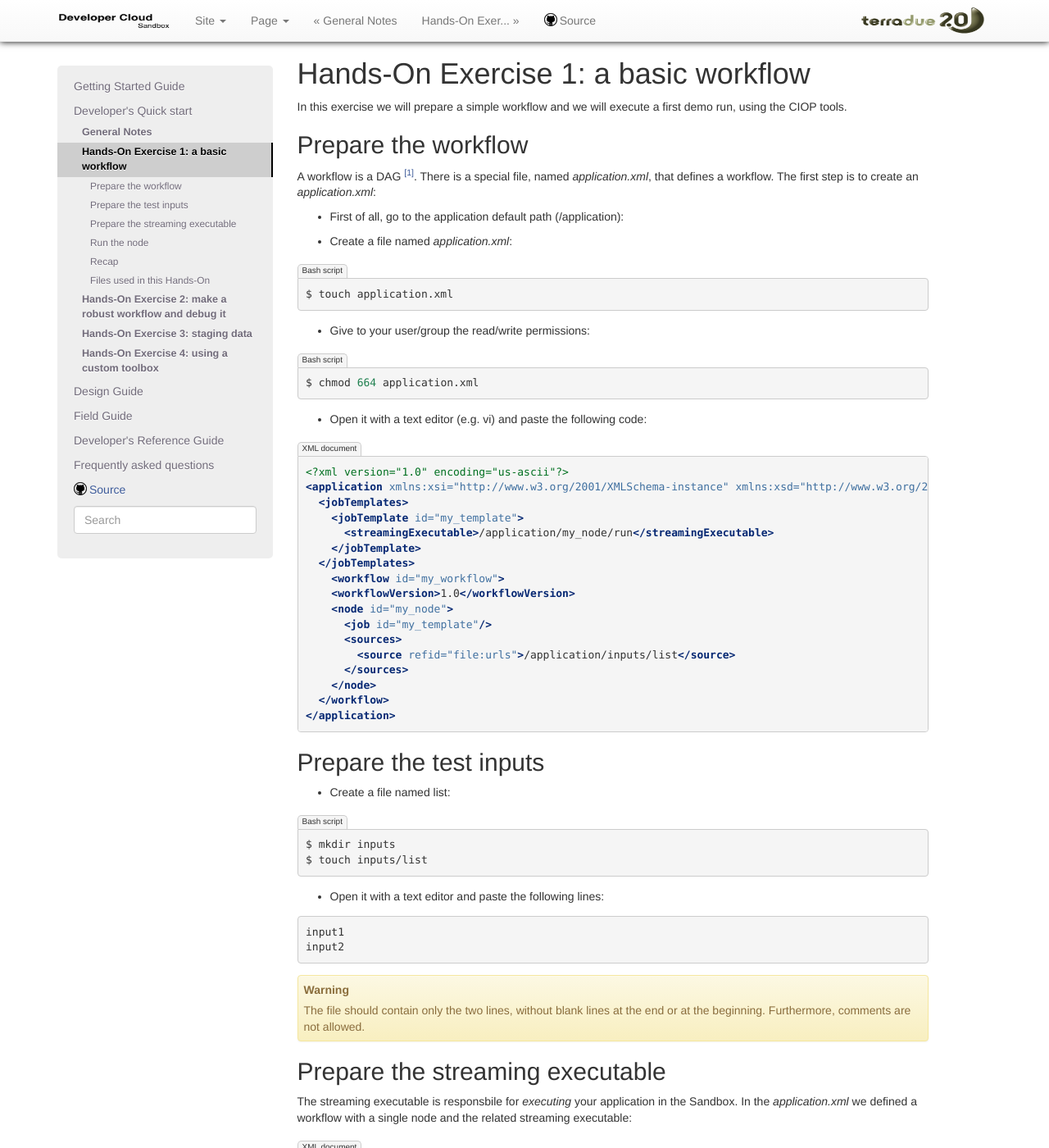
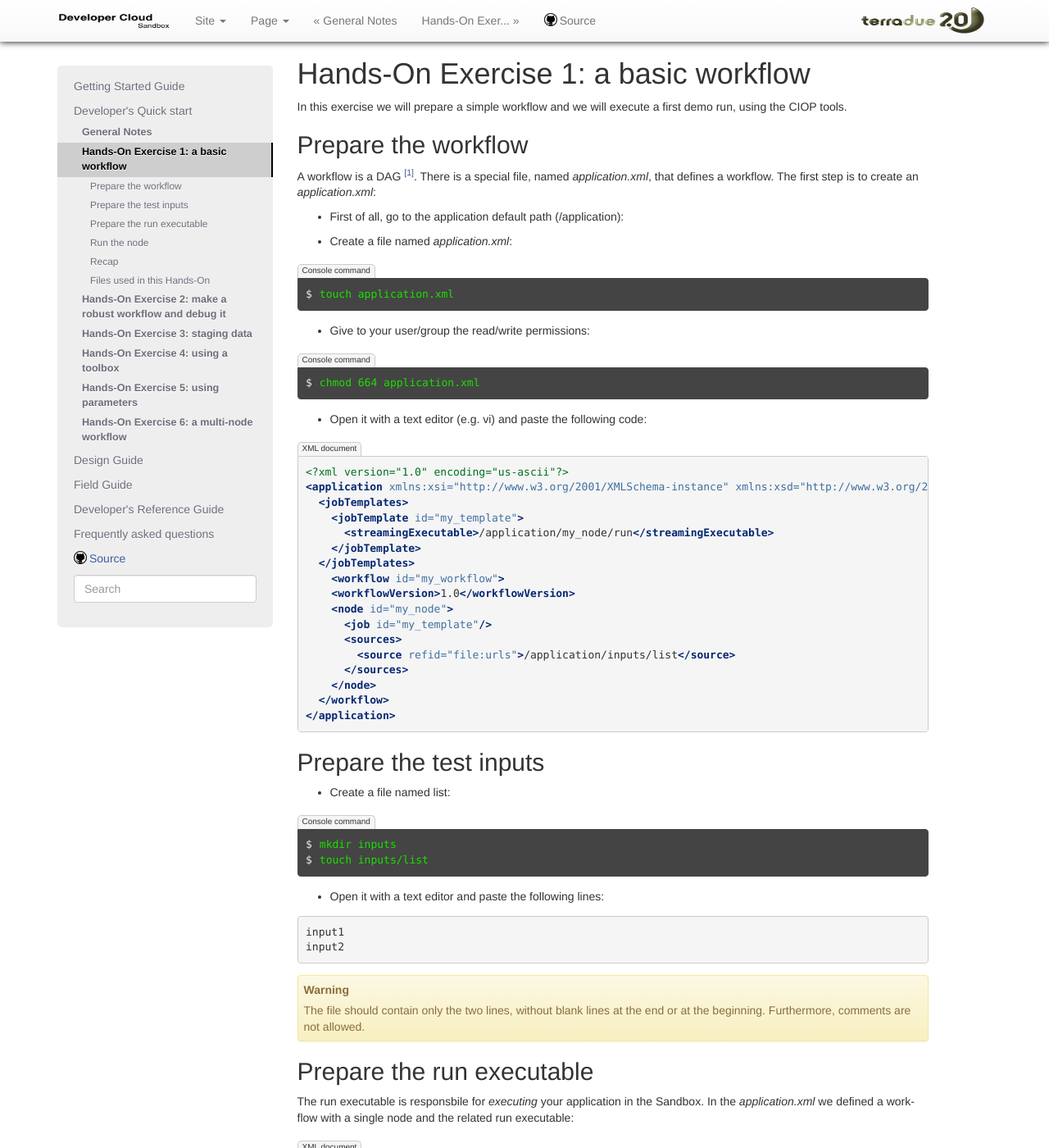
Before and after one commit to Terradue/doc-developer-sandbox, a Sphinx documentation site: the page built from source/developer/basic.rst, in a window 1280 px wide and 1400 px high. Shown: the whole window at 82% size. Built offline with Sphinx 7.4.7, drawn with Linux system fonts in a browser that asks for light colours; pages that are not in the unit, such as notebooks, are missing from menus; some of the changed text lies outside the part shown.

Commit message:
Added Hands-On 5 (parameters) and 6 (multi-node)

```diff
--- a/source/developer/basic.rst
+++ b/source/developer/basic.rst
@@ -12,22 +12,22 @@
 
 * First of all, go to the application default path (/application):
 
-.. code-block:: bash
+.. code-block:: console
  :language: custom
 
- $ cd $_CIOP_APPLICATION_PATH
+ cd $_CIOP_APPLICATION_PATH
 
 * Create a file named *application.xml*:
 
-.. code-block:: bash
+.. code-block:: console
 
- $ touch application.xml
+ touch application.xml
 
 * Give to your user/group the read/write permissions:
 
-.. code-block:: bash
+.. code-block:: console
 
- $ chmod 664 application.xml
+ chmod 664 application.xml
 
 * Open it with a text editor (e.g. vi) and paste the following code:
 
@@ -40,10 +40,10 @@
 
 * Create a file named list:
 
-.. code-block:: bash
+.. code-block:: console
 
- $ mkdir inputs
- $ touch inputs/list
+ mkdir inputs
+ touch inputs/list
 
 * Open it with a text editor and paste the following lines:
 
@@ -56,10 +56,10 @@
  The file should contain only the two lines, without blank lines at the end or at the beginning. Furthermore, comments are not allowed.
 
 
-Prepare the streaming executable
+Prepare the run executable
 ================================
 
-The streaming executable is responsbile for *executing* your application in the Sandbox. In the *application.xml* we defined a workflow with a single node and the related streaming executable:
+The run executable is responsbile for *executing* your application in the Sandbox. In the *application.xml* we defined a workflow with a single node and the related run executable:
 
 .. literalinclude:: src/basic/application.xml
   :language: xml
@@ -68,18 +68,18 @@
 
 * Go to the application default path and create the executable directory:
 
-.. code-block:: none
+.. code-block:: console
 
- $ cd /application
- $ mkdir my_node
- $ cd my_node
+ cd /application
+ mkdir my_node
+ cd my_node
 
 * Create a file named *run* and make it executable:
 
-.. code-block:: none
+.. code-block:: console
 
- $ touch run
- $ chmod +x run
+ touch run
+ chmod +x run
 
 * Open it with a text editor and paste the following code:
 
@@ -92,25 +92,25 @@
 
 We created a workflow with a single node. List the node(s) with:
 
-.. code-block:: bash
+.. code-block:: console
 
- $ ciop-simjob -n
+ ciop-simjob -n
 
-This returns
+This returns:
 
-.. code-block:: bash
+.. code-block:: console-output
 
  my-node
 
 We can execute it by typing:
 
-.. code-block:: bash
+.. code-block:: console
 
- $ ciop-simjob my_node
+ ciop-simjob my_node
 
 The output will be similar to:
 
-.. code-block:: none
+.. code-block:: console-output
 
  14/04/22 17:50:30 INFO my_node simulation started
  14/04/22 17:50:39 INFO Submitting job 23111 ...
@@ -155,7 +155,7 @@
 
 #. We created a simple workflow with a single node,
 #. We prepared a list of two test inputs,
-#. We prepared a simple streaming executable that logs (through the *ciop-log* function) the name of the inputs,
+#. We prepared a simple run executable that logs (through the *ciop-log* function) the name of the inputs,
 #. We executed the node with two inputs, using two tasks in parallel.
 
 Files used in this Hands-On
--- a/source/developer/index.rst
+++ b/source/developer/index.rst
@@ -10,9 +10,10 @@
    Hands-On Exercise 1: a basic workflow <basic>
    Hands-On Exercise 2: make a robust workflow and debug it <debug>
    Hands-On Exercise 3: staging data <stagedata>
-   Hands-On Exercise 4: using a custom toolbox <toolbox>
+   Hands-On Exercise 4: using a toolbox <toolbox>
+   Hands-On Exercise 5: using parameters <parameters>
+   Hands-On Exercise 6: a multi-node workflow <multinode>
 ..
-   Hands-On Exercise: a multi-node workflow
    Hands-On Exercise: defining parameters
    Hands-On Exercise: using the catalogue
    Hands-On Exercice: publishing results
```
Also changed, not shown: source/developer/debug.rst (+6 -6 lines), source/developer/multinode.rst (added, +76 -0 lines), source/developer/parameters.rst (added, +61 -0 lines), source/developer/src/multinode/application.xml (added, +56 -0 lines), source/developer/src/parameters/application.xml (added, +20 -0 lines), source/developer/stagedata.rst (+8 -8 lines), source/developer/toolbox.rst (+8 -7 lines), source/developer/includes/parameters/gui1.png (added), 3 other files.
